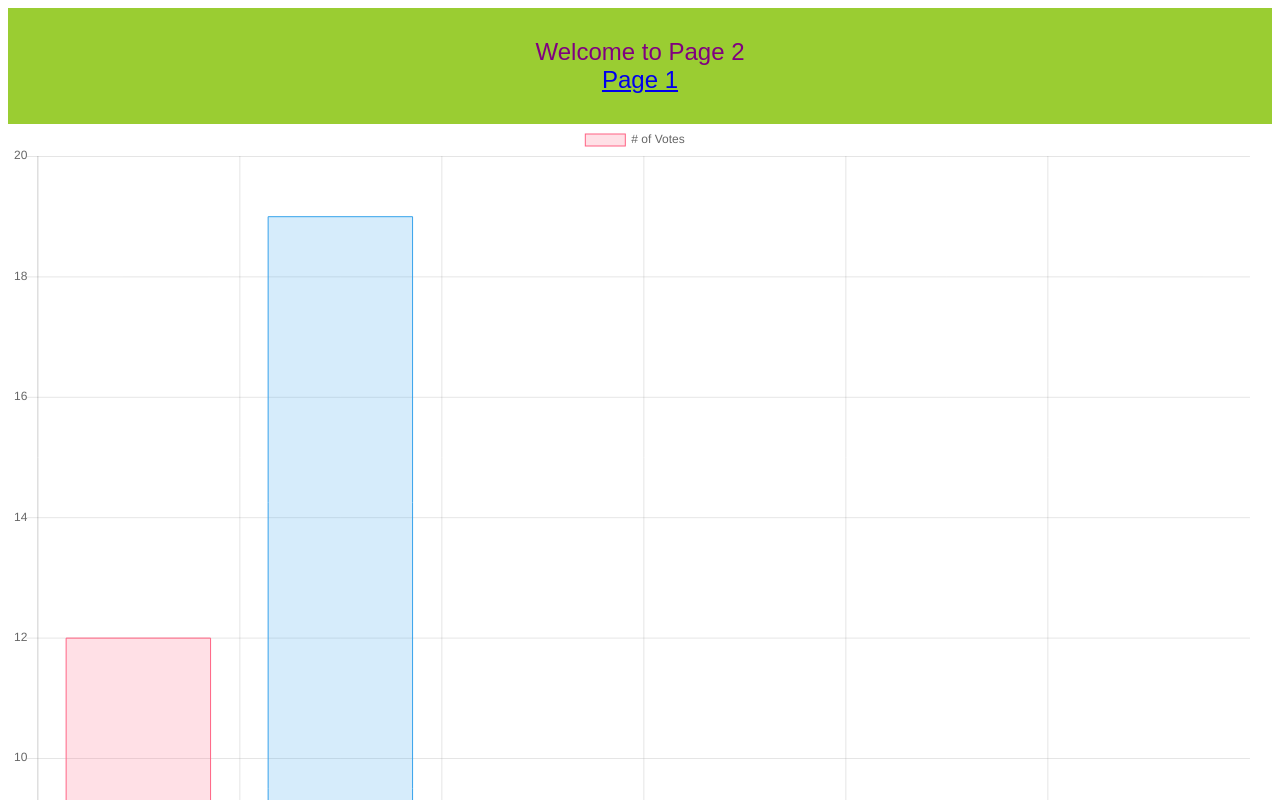
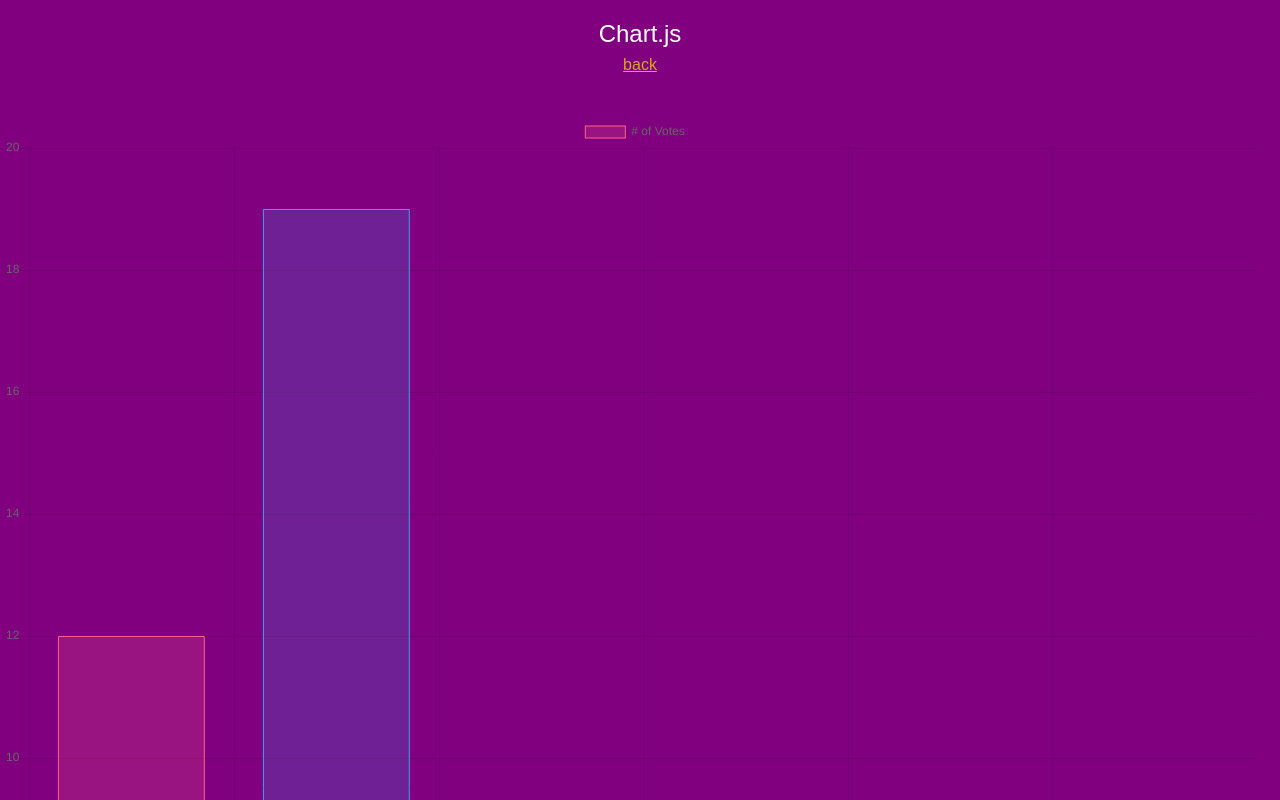
Before and after one commit to caripizza/chartjs, a plain HTML site: page altgraph.html in a window 1280 px wide. Shown: the top 800 px of the page. Drawn offline with Linux system fonts and the light colour scheme.

Commit message:
updated title

```diff
--- a/altgraph.html
+++ b/altgraph.html
@@ -6,15 +6,17 @@
     <meta http-equiv="X-UA-Compatible" content="ie=edge">
     <title>Chart.js demo 2</title>
     <link rel="stylesheet" href="styles.css">
+    <link rel="shortcut icon" type="image/png" href="favicon.png">
 </head>
 <body onload="draw();">
     <header>
-        Welcome to Page 2<br>
-        <a href="index.html" alt="Page 1">Page 1</a>
+        Chart.js<br>
+        <a href="index.html" alt="Page 1">back</a>
     </header>
     <main>
     <canvas id="myChart" width="400" height="400"></canvas>
     </main>
+    <span><a href="#top">top</a></span>
 <script src="Chart.js"></script>
 <script src="scripts.js"></script>
 </body>
--- a/scripts.js
+++ b/scripts.js
@@ -47,11 +47,11 @@
 		labels : ["January","February","March","April","May","June"],
 		datasets : [
 		{
-				fillColor : "rgba(172,194,132,0.4)",
-				strokeColor : "#ACC26D",
-				pointColor : "#fff",
-				pointStrokeColor : "#9DB86D",
-				data : [203,156,99,251,305,247]
+            fillColor : "rgba(172,194,132,0.4)",
+            strokeColor : "#ACC26D",
+            pointColor : "#fff",
+            pointStrokeColor : "#9DB86D",
+            data : [203,156,99,251,305,247]
 			}
 		]
 	}
@@ -99,8 +99,8 @@
 	labels : ["January","February","March","April","May","June"],
 	datasets : [
 		{
-			fillColor : "#48A497",
-			strokeColor : "#48A4D1",
+			fillColor : "rgba(200,300,1000,0.2)",
+			strokeColor : "rgba(255, 206, 86, 0.2)",
 			data : [456,479,324,569,702,600]
 		},
 		{
--- a/styles.css
+++ b/styles.css
@@ -1,20 +1,52 @@
 * {
-    font-family: Arial, Helvetica, sans-serif;
+    font-family: sans-serif;
+    background-color: purple;
+
+}
+
+header {
+    color: white;
+    text-align: center;
+    font-size: 24px;
+    padding: 20px 0px 20px 0px;
+
 }
 
 body {
-    /* display: block; */
+    margin: 0px 0px 30px 0px;
+
 }
 
-header {
-    background-color: yellowgreen;
-    color: purple;
-    text-align: center;
-    font-size: 24px;
-    padding-bottom: 30px;
-    padding-top: 30px;
-}
+
 
 main {
     text-align: center;
+    background-image: -webkit-linear-gradient(purple, rgba(0, 0, 255, 0.591));
+
 }
+
+a {
+    color: goldenrod;
+    font-size: 16px;
+}
+
+a:hover {
+    color: white;
+    font-style: italic;
+}
+
+span {
+    color: goldenrod;
+    text-align: center;
+    display: block;
+    padding: 50px;
+    background-color: transparent;
+}
+
+#myChart {
+    margin: 20px auto;
+}
+
+/* ------- mobile -------*/
+/* @media screen and (max-width: 500px) {
+} */
```
Also changed, not shown: index.html (+4 -2 lines), favicon.png (added).
